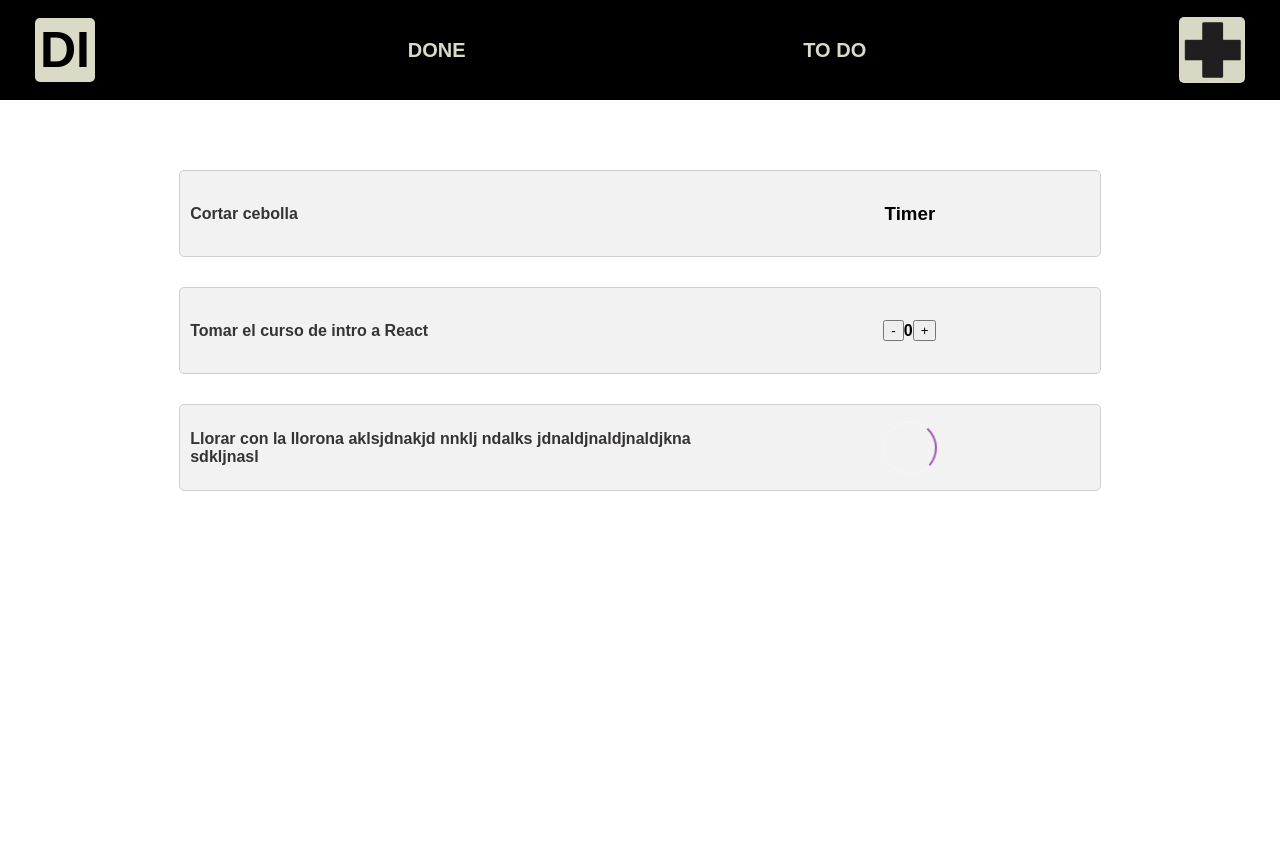
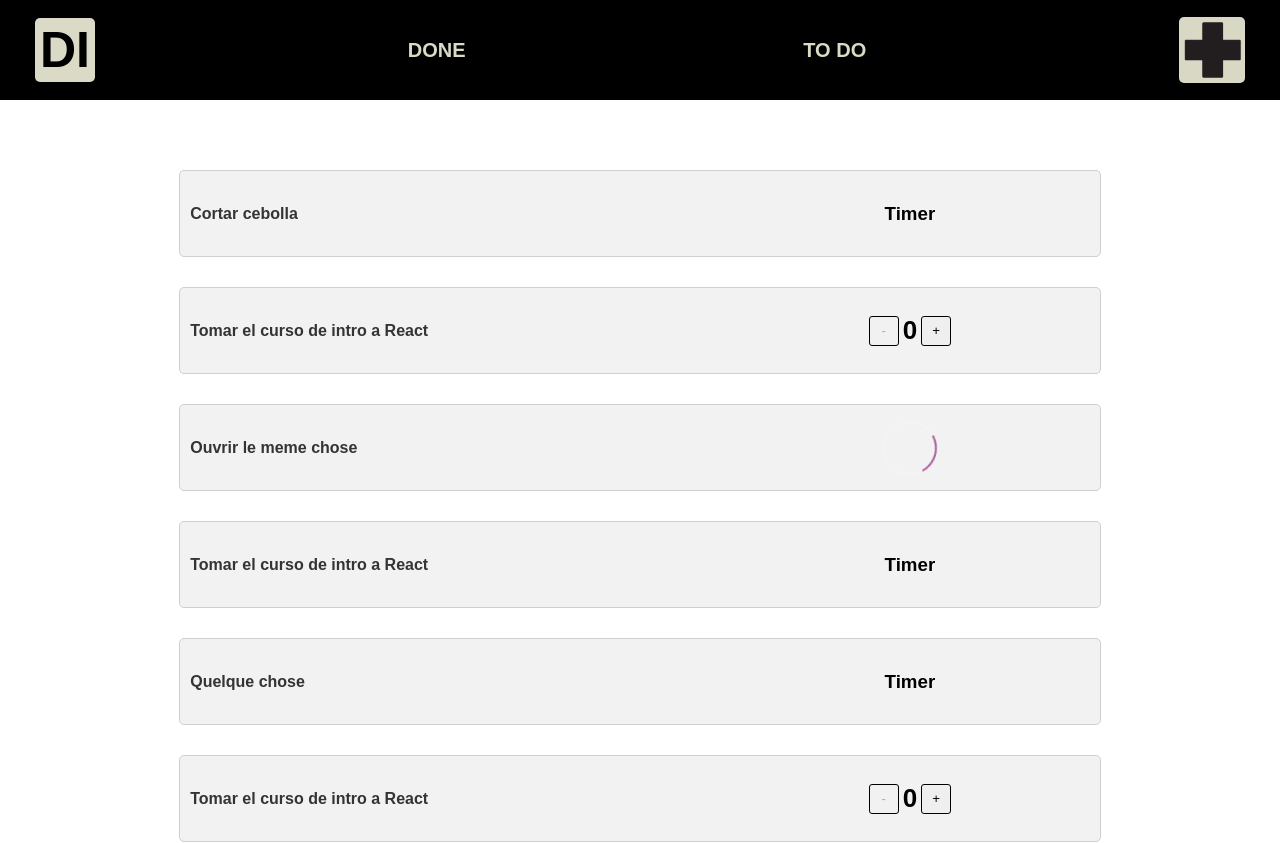
Before and after one commit to Sergio99778/todoMachine, a React (Create React App) app: page / in a window 1280 px wide. Shown: the top 843 px of the page. Before the commit the page ends 800 px from the top, so only its background shows below. Built offline with nearby package versions, Linux system fonts and the light colour scheme.

Commit message:
Fixed bug negative counters

```diff
--- a/src/App.js
+++ b/src/App.js
@@ -8,7 +8,13 @@ import TodoItem from './Components/TodoItem';
 const todos = [
   { text: 'Cortar cebolla', completed: false, type: 'timer' },
   { text: 'Tomar el curso de intro a React', completed: false, type: 'counter' },
-  { text: 'Llorar con la llorona aklsjdnakjd nnklj ndalks jdnaldjnaldjnaldjkna sdkljnasl', completed: false, type: 'once' },
+  { text: 'Ouvrir le meme chose', completed: false, type: 'once' },
+  { text: 'Tomar el curso de intro a React', completed: false, type: 'timer' },
+  { text: 'Quelque chose', completed: false, type: 'timer' },
+  { text: 'Tomar el curso de intro a React', completed: false, type: 'counter' },
+  { text: 'Ouvrir le meme chose', completed: false, type: 'counter' },
+  { text: 'Redux course projects', completed: false, type: 'counter' },
+  { text: 'Ouvrir le meme chose', completed: false, type: 'once' },
 ];
 
 function App() {
--- a/src/Components/Counter.jsx
+++ b/src/Components/Counter.jsx
@@ -1,13 +1,17 @@
 import React, { useState } from 'react';
-
-function Counter() {
+import './styles/Counter.css';
+function Counter(props) {
   const [count, setCount] = useState(0);
 
   return (
     <React.Fragment>
-      <button onClick={() => setCount(count - 1)}>-</button>
-      <p>{count}</p>
-      <button onClick={() => setCount(count + 1)}>+</button>
+      <button disabled={count <= 0} className="Counter__button" onClick={() => setCount(count - 1)}>
+        -
+      </button>
+      <p className="Counter__number"> {count} </p>
+      <button className="Counter__button" onClick={() => setCount(count + 1)}>
+        +
+      </button>
     </React.Fragment>
   );
 }
--- /dev/null
+++ b/src/Components/styles/Counter.css
@@ -0,0 +1,20 @@
+.Counter__button {
+  border: 1px solid black;
+  border-radius: 3px;
+  width: 30px;
+  height: 30px;
+  transition: all 0.6s;
+  cursor: pointer;
+  opacity: 1;
+  transform: scale(1);
+}
+
+.Counter__button:hover {
+  opacity: 0.7;
+  transform: scale(1.2);
+}
+
+.Counter__number {
+  margin: 0 4px;
+  font-size: 2.6rem;
+}
--- a/src/Components/styles/Once.css
+++ b/src/Components/styles/Once.css
@@ -28,6 +28,7 @@ label {
   border-radius: 50%;
   border-left-color: #5cb85c;
   animation: rotate 2.2s linear infinite;
+  cursor: pointer;
 }
 @keyframes rotate {
   50% {
--- a/src/Components/styles/TodoItem.css
+++ b/src/Components/styles/TodoItem.css
@@ -8,13 +8,9 @@
   align-items: center;
   font-size: 1.6rem;
   font-weight: bold;
-  cursor: pointer;
   border: 1px rgb(207, 207, 207) solid;
   transition: opacity 0.6s;
   opacity: 100%;
-}
-.TodoItem:hover {
-  opacity: 70%;
 }
 
 .TodoItem__text {
```
